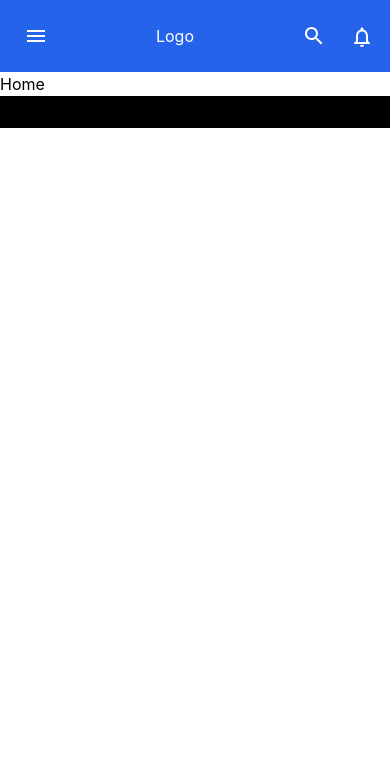
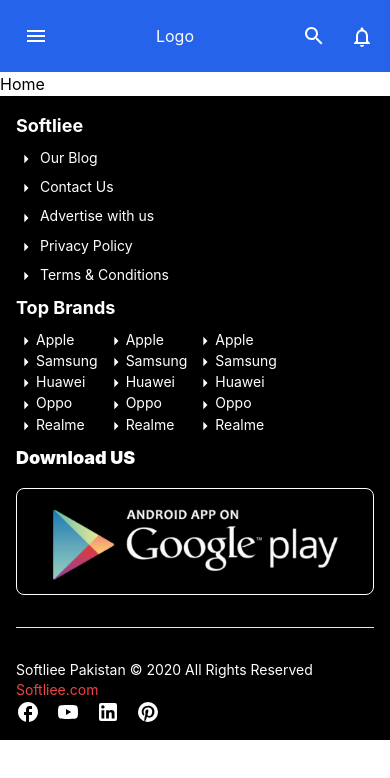
Before and after one commit to TheAli711/responsive-mobiles-website, a React (Create React App) app: page / in a window 390 px wide. Shown: the top 778 px of the page. Built offline with nearby package versions, Linux system fonts and the light colour scheme.

Commit message:
Responsive Footer done

```diff
--- a/src/components/Footer/Footer.js
+++ b/src/components/Footer/Footer.js
@@ -8,11 +8,11 @@ import ArrowRightIcon from "@mui/icons-material/ArrowRight";
 function Footer() {
   return (
     <div className="w-full bg-black text-white text-sm p-4">
-      <div className="hidden xl:grid grid-cols-12">
+      <div className="flex flex-col xl:grid grid-cols-12">
         <div className="col-span-2"></div>
         <div className="col-span-8 flex flex-col gap-8">
-          <div className="grid grid-cols-5 pt-8 gap-8 mb-12">
-            <div className="flex flex-col">
+          <div className="flex flex-col xl:grid xl:grid-cols-5 xl:pt-8 gap-2 xl:mb-12">
+            <div className="hidden xl:flex flex-col gap-2">
               <div className="text-2xl">Logo</div>
               <div>
                 Lorem ipsum dolor sit, amet consectetur adipisicing elit.
@@ -20,65 +20,120 @@ function Footer() {
               </div>
             </div>
             <div className="flex flex-col gap-2">
-              <div>Softliee</div>
+              <div className="text-lg font-bold">Softliee</div>
               <div>
-                <ArrowRightIcon /> Our Blog
+                <ArrowRightIcon fontSize="small" /> Our Blog
               </div>
               <div>
-                <ArrowRightIcon /> Contact Us
+                <ArrowRightIcon fontSize="small" /> Contact Us
               </div>
               <div>
-                <ArrowRightIcon /> Advertise with us
+                <ArrowRightIcon fontSize="small" /> Advertise with us
               </div>
               <div>
-                <ArrowRightIcon /> Privacy Policy
+                <ArrowRightIcon fontSize="small" /> Privacy Policy
               </div>
               <div>
-                <ArrowRightIcon /> Terms & Conditions
+                <ArrowRightIcon fontSize="small" /> Terms & Conditions
               </div>
             </div>
             <div className="flex flex-col gap-2">
-              <div>Top Brands</div>
+              <div className="flex text-lg font-bold">Top Brands</div>
+              <div className="flex gap-2">
                 <div>
-                <ArrowRightIcon /> Apple
+                  <div>
+                    <ArrowRightIcon fontSize="small" />
+                    Apple
                   </div>
                   <div>
-                <ArrowRightIcon /> Samsung
+                    <ArrowRightIcon fontSize="small" />
+                    Samsung
                   </div>
                   <div>
-                <ArrowRightIcon /> Huawei
+                    <ArrowRightIcon fontSize="small" />
+                    Huawei
                   </div>
                   <div>
-                <ArrowRightIcon /> Oppo
+                    <ArrowRightIcon fontSize="small" />
+                    Oppo
                   </div>
                   <div>
-                <ArrowRightIcon /> Realme
+                    <ArrowRightIcon fontSize="small" />
+                    Realme
                   </div>
                 </div>
-            <div className="flex flex-col gap-2">
-              <div>Sections</div>
                 <div>
-                <ArrowRightIcon /> Top Mobiles
+                  <div>
+                    <ArrowRightIcon fontSize="small" />
+                    Apple
                   </div>
                   <div>
-                <ArrowRightIcon /> Top Watches
+                    <ArrowRightIcon fontSize="small" />
+                    Samsung
                   </div>
                   <div>
-                <ArrowRightIcon /> Top Tablets
+                    <ArrowRightIcon fontSize="small" />
+                    Huawei
                   </div>
                   <div>
-                <ArrowRightIcon /> Tech News
+                    <ArrowRightIcon fontSize="small" />
+                    Oppo
+                  </div>
+                  <div>
+                    <ArrowRightIcon fontSize="small" />
+                    Realme
+                  </div>
+                </div>
+                <div className="xl:hidden">
+                  <div>
+                    <ArrowRightIcon fontSize="small" />
+                    Apple
+                  </div>
+                  <div>
+                    <ArrowRightIcon fontSize="small" />
+                    Samsung
+                  </div>
+                  <div>
+                    <ArrowRightIcon fontSize="small" />
+                    Huawei
+                  </div>
+                  <div>
+                    <ArrowRightIcon fontSize="small" />
+                    Oppo
+                  </div>
+                  <div>
+                    <ArrowRightIcon fontSize="small" />
+                    Realme
+                  </div>
+                </div>
+              </div>
+            </div>
+            <div className="hidden xl:flex flex-col gap-2">
+              <div className="text-lg font-black">Sections</div>
+              <div>
+                <ArrowRightIcon fontSize="small" /> Top Mobiles
+              </div>
+              <div>
+                <ArrowRightIcon fontSize="small" /> Top Watches
+              </div>
+              <div>
+                <ArrowRightIcon fontSize="small" /> Top Tablets
+              </div>
+              <div>
+                <ArrowRightIcon fontSize="small" /> Tech News
               </div>
             </div>
             <div className="flex flex-col gap-4">
-              <div>
-                Download US
-              </div>
-              <img className="border border-white rounded-lg" src="assets/images/getitongoogleplay.png" alt="" />
+              <div className="text-lg font-black">Download US</div>
+              <img
+                className="border border-white rounded-lg"
+                src="assets/images/getitongoogleplay.png"
+                alt=""
+              />
             </div>
           </div>
           <hr />
-          <div className="flex justify-between">
+          <div className="flex flex-col xl:flex-row justify-between">
             <div>
               Softliee Pakistan &copy; 2020 All Rights Reserved{" "}
               <span className="text-red-500">Softliee.com</span>
```
Lines whose indentation alone changed are shown as unchanged.
